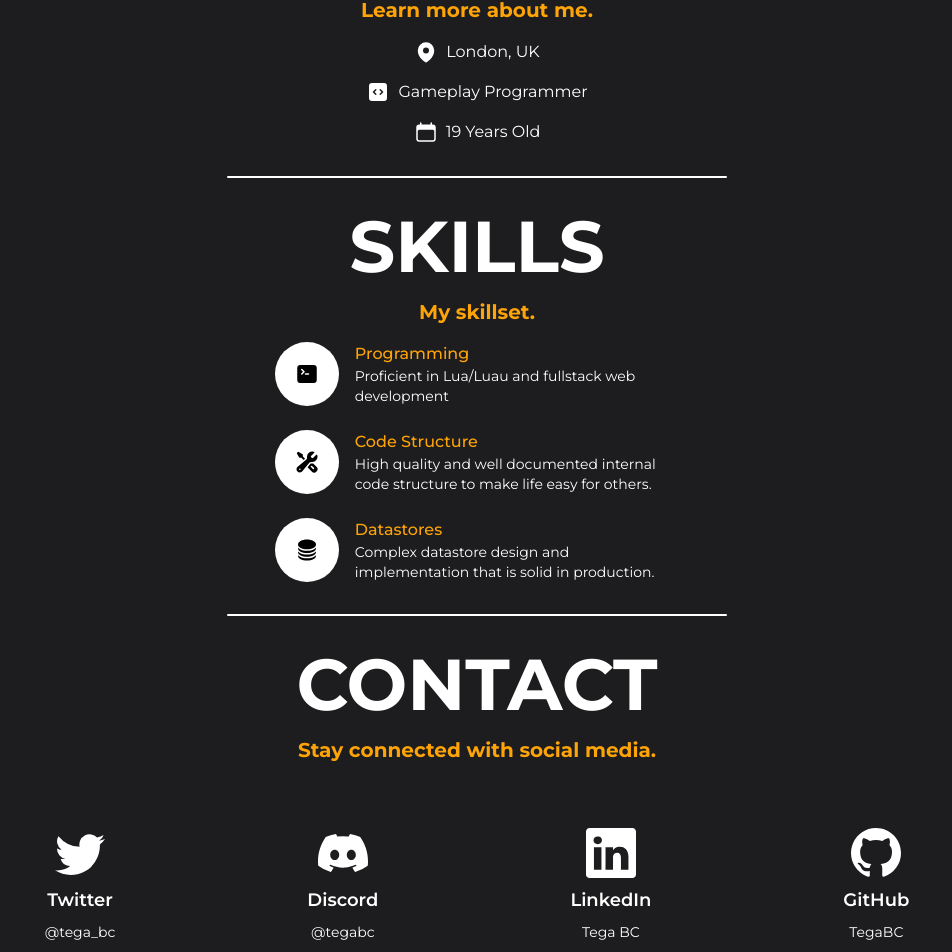
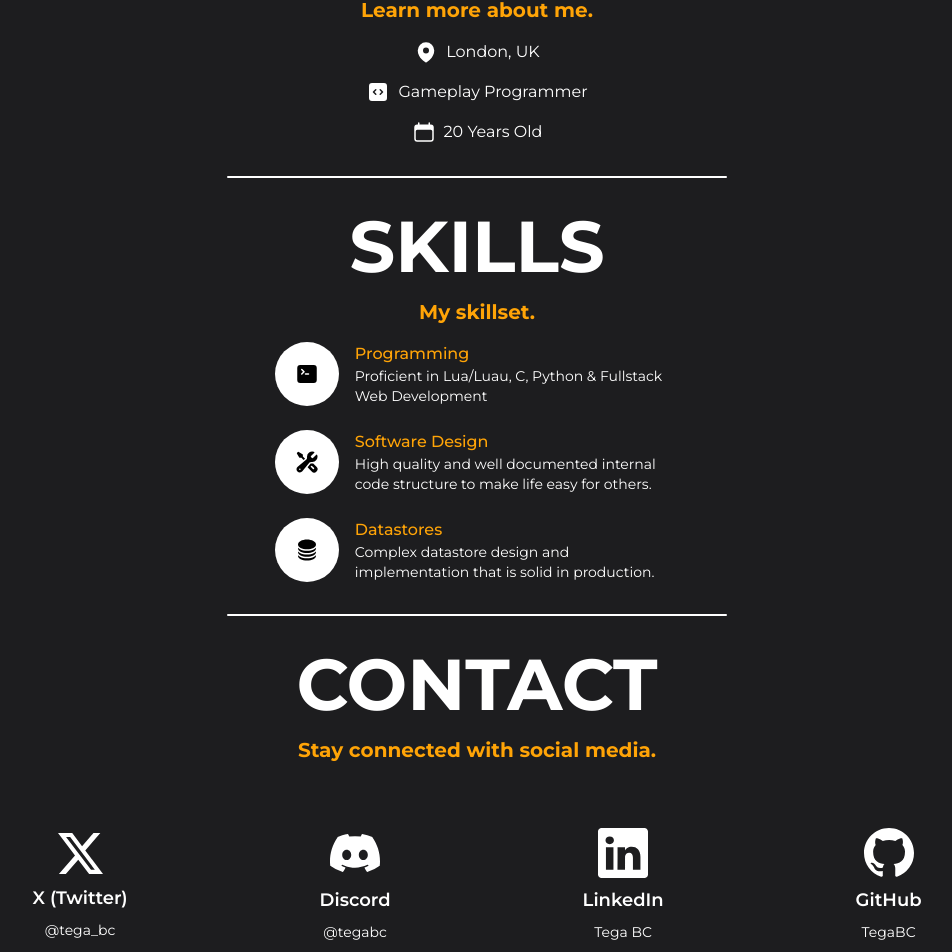
Before and after one commit to TegaBC/rblx-portfolio, a React (Vite) app: page / in a window 1280 px wide. Shown: the part 800-1752 px from the top of the page, without its empty margins (163-1115 px from the left). Built offline with nearby package versions, Linux system fonts and the light colour scheme.

Commit message:
Updating figures and age

```diff
--- a/src/components/socials.jsx
+++ b/src/components/socials.jsx
@@ -4,11 +4,11 @@ export default function Contact() {
         <div className="flex flex-wrap justify-center items-center gap-16 sm:gap-24 lg:gap-48  px-8">
             <a href="https://twitter.com/tega_bc" target="_blank" rel="noreferrer" className="flex items-center justify-center flex-col gap-2 group">
                 <div className="text-8xl group-hover:text-accent transition-colors">
-                    <svg xmlns="http://www.w3.org/2000/svg" width="50" height="50" fill="currentColor" class="bi bi-twitter" viewBox="0 0 16 16">
-                    <path d="M5.026 15c6.038 0 9.341-5.003 9.341-9.334 0-.14 0-.282-.006-.422A6.685 6.685 0 0 0 16 3.542a6.658 6.658 0 0 1-1.889.518 3.301 3.301 0 0 0 1.447-1.817 6.533 6.533 0 0 1-2.087.793A3.286 3.286 0 0 0 7.875 6.03a9.325 9.325 0 0 1-6.767-3.429 3.289 3.289 0 0 0 1.018 4.382A3.323 3.323 0 0 1 .64 6.575v.045a3.288 3.288 0 0 0 2.632 3.218 3.203 3.203 0 0 1-.865.115 3.23 3.23 0 0 1-.614-.057 3.283 3.283 0 0 0 3.067 2.277A6.588 6.588 0 0 1 .78 13.58a6.32 6.32 0 0 1-.78-.045A9.344 9.344 0 0 0 5.026 15z"/>
+                    <svg xmlns="http://www.w3.org/2000/svg" width="45" height="45" fill="currentColor" class="bi bi-twitter-x" viewBox="0 0 16 16">
+                    <path d="M12.6.75h2.454l-5.36 6.142L16 15.25h-4.937l-3.867-5.07-4.425 5.07H.316l5.733-6.57L0 .75h5.063l3.495 4.633L12.601.75Zm-.86 13.028h1.36L4.323 2.145H2.865z"/>
                     </svg>
                 </div>
-                <h1 className="text-lg font-semibold">Twitter</h1>
+                <h1 className="text-lg font-semibold">X (Twitter)</h1>
                 <h2 className="text-sm transition-colors">@tega_bc</h2>
             </a>
             <div className="flex items-center justify-center flex-col gap-2">
--- a/src/pages/home.jsx
+++ b/src/pages/home.jsx
@@ -29,7 +29,7 @@ export default function HomePage() {
                     <path fill-rule="evenodd" d="M6.75 2.25A.75.75 0 017.5 3v1.5h9V3A.75.75 0 0118 3v1.5h.75a3 3 0 013 3v11.25a3 3 0 01-3 3H5.25a3 3 0 01-3-3V7.5a3 3 0 013-3H6V3a.75.75 0 01.75-.75zm13.5 9a1.5 1.5 0 00-1.5-1.5H5.25a1.5 1.5 0 00-1.5 1.5v7.5a1.5 1.5 0 001.5 1.5h13.5a1.5 1.5 0 001.5-1.5v-7.5z" clip-rule="evenodd" />
                     </svg>
 
-                    <p>19 Years Old</p>
+                    <p>20 Years Old</p>
                 </div>
             </div>
         </div>
@@ -47,7 +47,7 @@ export default function HomePage() {
                     </div>
                     <div>
                         <h1 className="text-accent font-medium">Programming</h1>
-                        <p className="text-text text-sm max-w-[35ch]">Proficient in Lua/Luau and fullstack web development</p>
+                        <p className="text-text text-sm max-w-[35ch]">Proficient in Lua/Luau, C, Python & Fullstack Web Development</p>
                     </div>
                 </div>
                 <div className="flex gap-4">
@@ -59,7 +59,7 @@ export default function HomePage() {
                         </svg>
                     </div>
                     <div>
-                        <h1 className="text-accent font-medium">Code Structure</h1>
+                        <h1 className="text-accent font-medium">Software Design</h1>
                         <p className="text-text text-sm max-w-[35ch]">High quality and well documented internal code structure to make life easy for others.</p>
                     </div>
                 </div>
--- a/src/pages/portfolio.jsx
+++ b/src/pages/portfolio.jsx
@@ -18,6 +18,7 @@ export default function PortfolioPage() {
                 <div className="bg-main flex flex-col gap-12 items-center justify-center mb-8">
 
                    { /*  Each one of the following divs is a project  */}
+
                    <div className="flex flex-col-reverse sm:flex-row gap-8 flex-wrap items-center justify-center">
                         <div>
                             <div className="rounded-xl border-solid border-white border-2 bg-black w-80 h-52 bg-[url('/src/assets/flushers.webp')] bg-center bg-cover"></div>
@@ -27,7 +28,7 @@ export default function PortfolioPage() {
                                 <path strokeLinecap="round" strokeLinejoin="round" d="M2.036 12.322a1.012 1.012 0 010-.639C3.423 7.51 7.36 4.5 12 4.5c4.638 0 8.573 3.007 9.963 7.178.07.207.07.431 0 .639C20.577 16.49 16.64 19.5 12 19.5c-4.638 0-8.573-3.007-9.963-7.178z" />
                                 <path strokeLinecap="round" strokeLinejoin="round" d="M15 12a3 3 0 11-6 0 3 3 0 016 0z" />
                                 </svg>
-                                <figure>77.2K+</figure>
+                                <figure>318K+</figure>
                                 <svg xmlns="http://www.w3.org/2000/svg" fill="none" viewBox="0 0 24 24" strokeWidth={1.5} stroke="currentColor" className="w-6 h-6">
                                 <path strokeLinecap="round" strokeLinejoin="round" d="M20.25 14.15v4.25c0 1.094-.787 2.036-1.872 2.18-2.087.277-4.216.42-6.378.42s-4.291-.143-6.378-.42c-1.085-.144-1.872-1.086-1.872-2.18v-4.25m16.5 0a2.18 2.18 0 00.75-1.661V8.706c0-1.081-.768-2.015-1.837-2.175a48.114 48.114 0 00-3.413-.387m4.5 8.006c-.194.165-.42.295-.673.38A23.978 23.978 0 0112 15.75c-2.648 0-5.195-.429-7.577-1.22a2.016 2.016 0 01-.673-.38m0 0A2.18 2.18 0 013 12.489V8.706c0-1.081.768-2.015 1.837-2.175a48.111 48.111 0 013.413-.387m7.5 0V5.25A2.25 2.25 0 0013.5 3h-3a2.25 2.25 0 00-2.25 2.25v.894m7.5 0a48.667 48.667 0 00-7.5 0M12 12.75h.008v.008H12v-.008z" />
                                 </svg>
```
